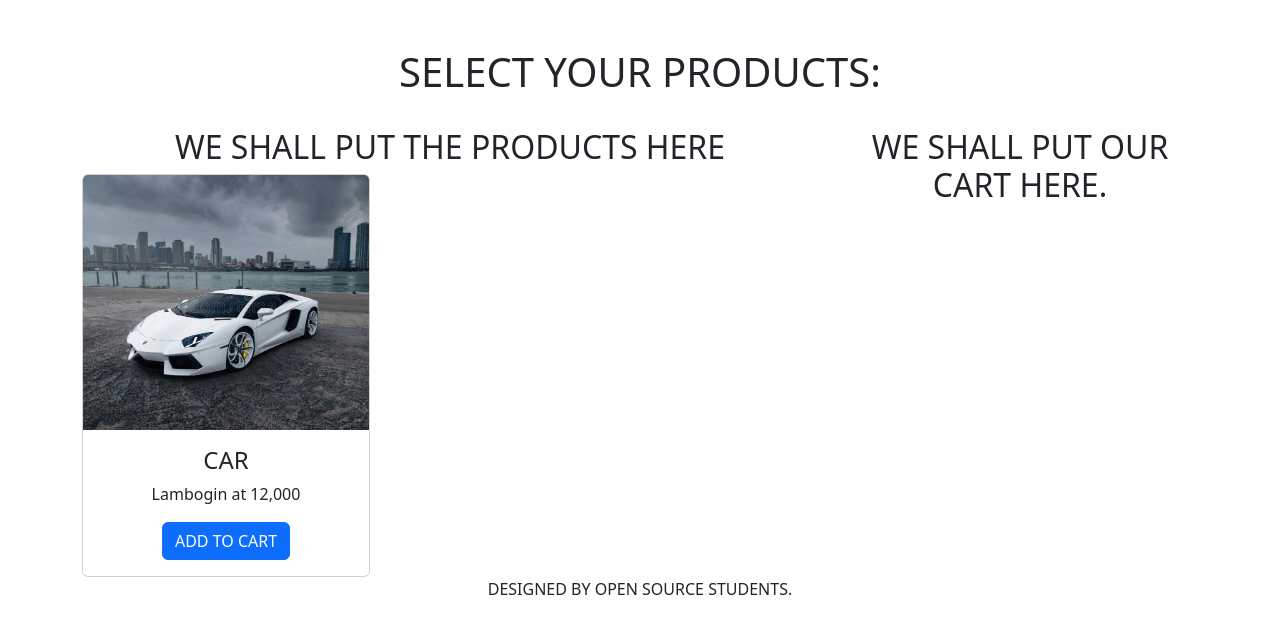
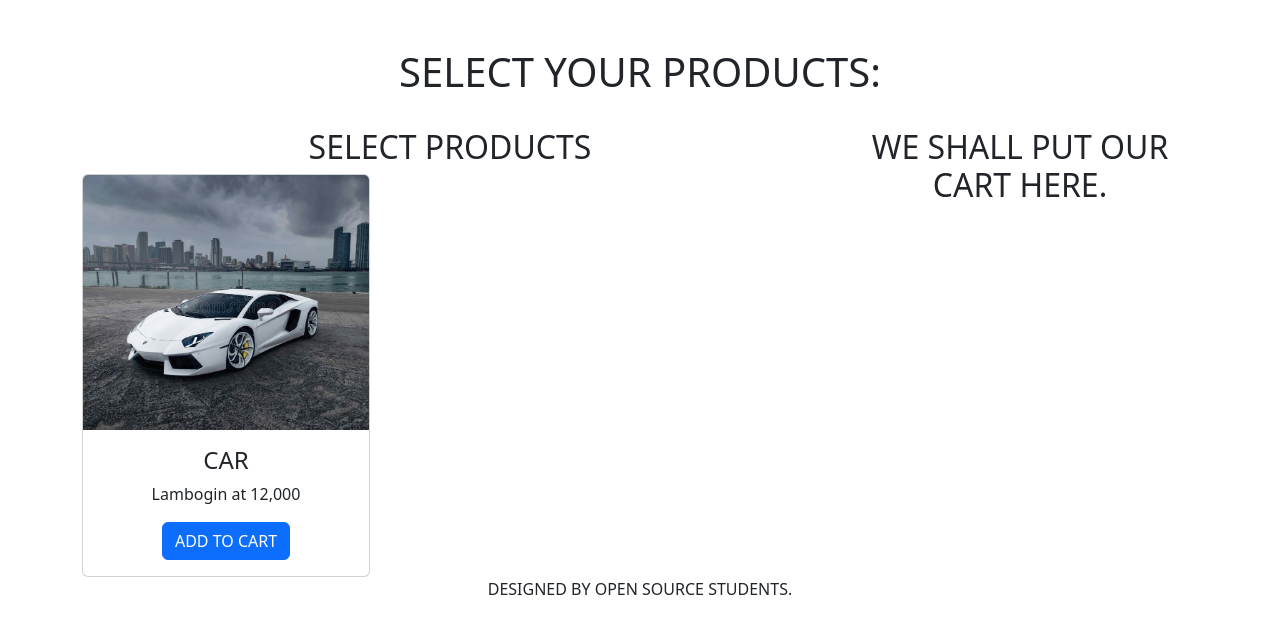
Before and after one commit to nanyonjoelimy/Plain-Ecom, a plain HTML site: page index.html in a window 1280 px wide. Drawn offline with nearby package versions, Linux system fonts and the light colour scheme.

Commit message:
PRODUCT SELECTION
Select the products

```diff
--- a/index.html
+++ b/index.html
@@ -17,7 +17,7 @@
     <div class="container pt-4">
         <div class="row text-center">
             <div class="col-8">
-                <h2>WE SHALL PUT THE PRODUCTS HERE</h2>
+                <h2>SELECT PRODUCTS</h2>
                 <div class="card" style="width: 18rem;">
                     <img class="card-img-top" src="img/L1.jpg" alt="Lambogin">
                     <div class="card-body">
```
